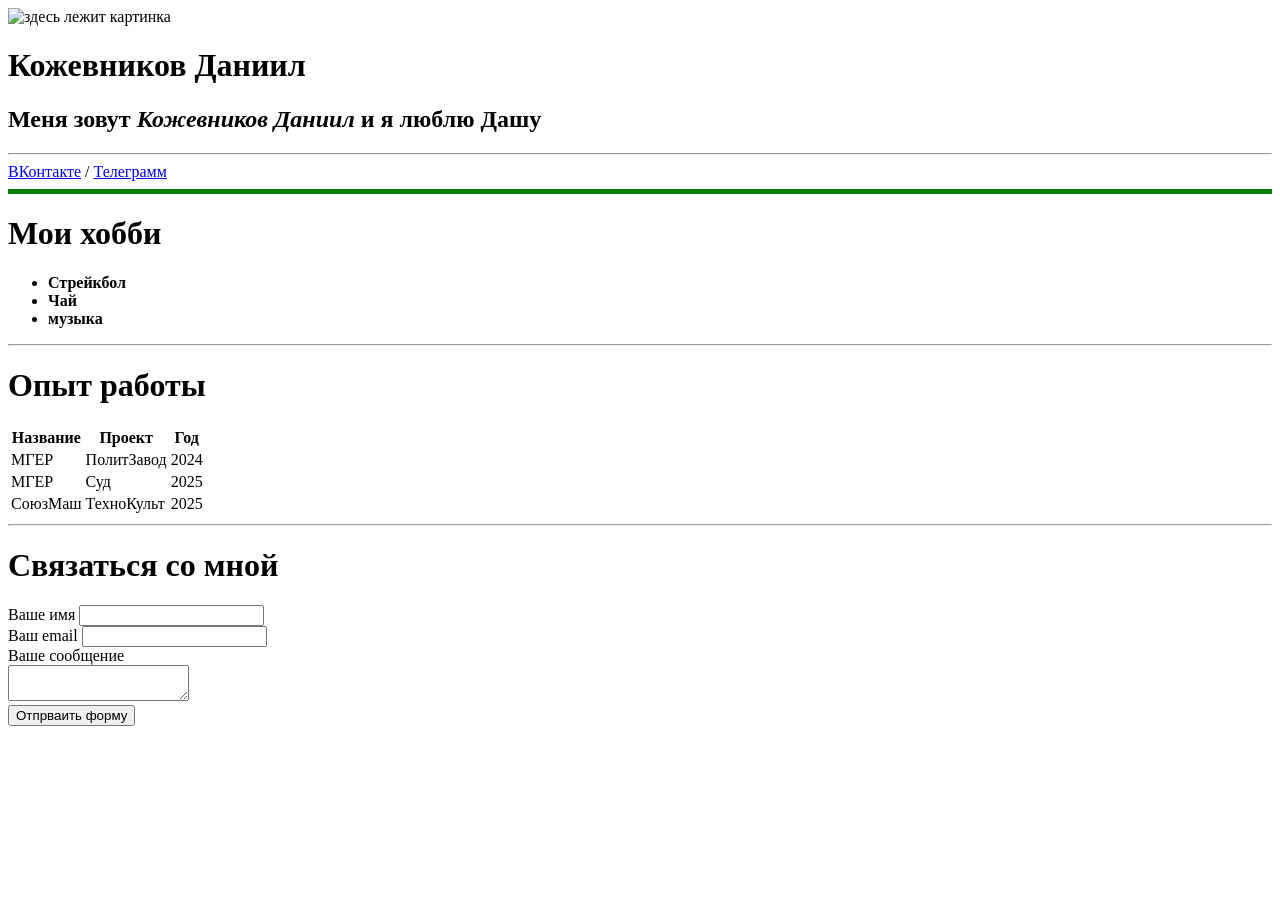
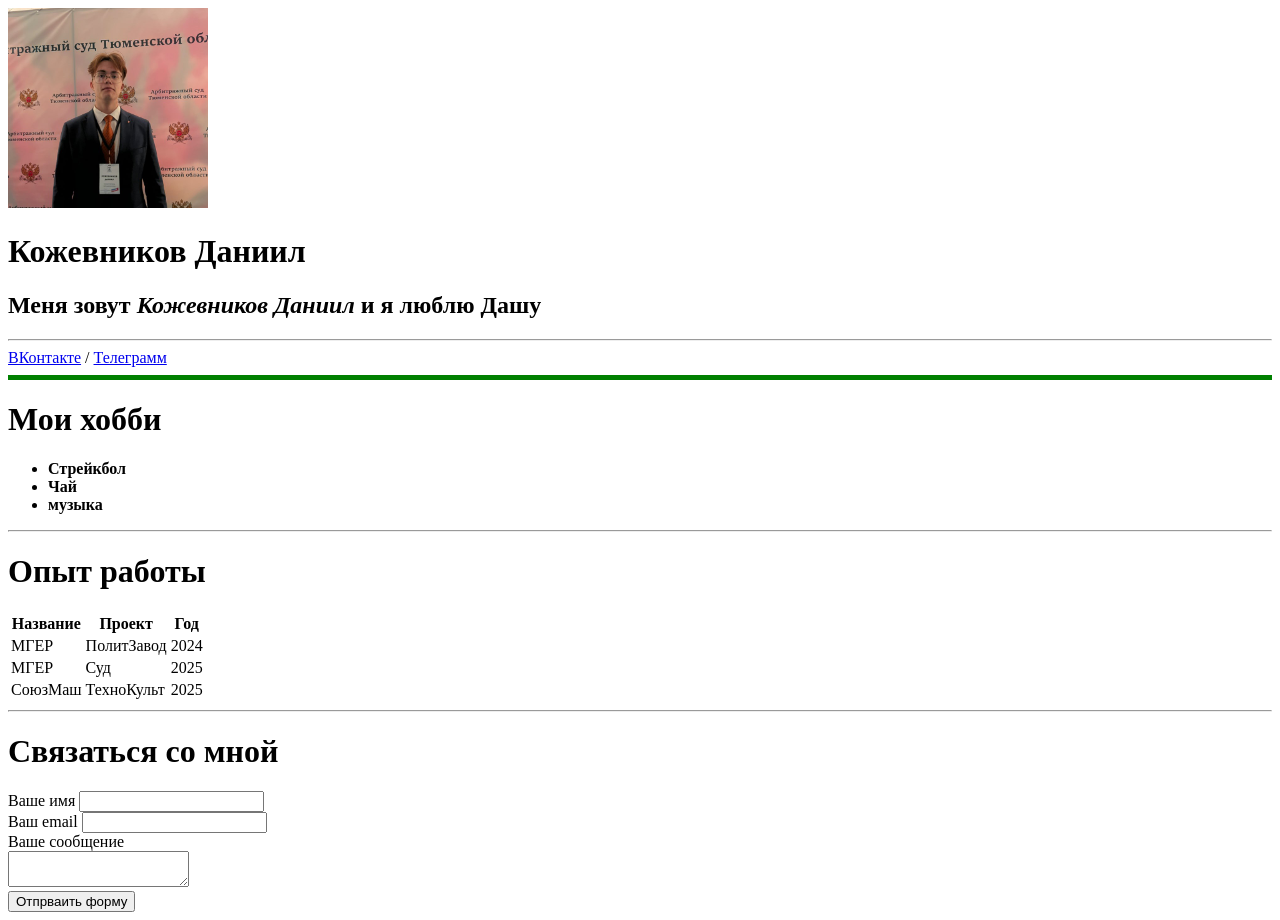
Before and after one commit to avimim12/resume, a plain HTML site: page index.html in a window 1280 px wide. Before the commit the page ends 800 px from the top, so only its background shows below. Drawn offline with Linux system fonts and the light colour scheme.

Commit message:
index.html

```diff
--- a/index.html
+++ b/index.html
@@ -6,7 +6,7 @@
     <title>PORTFOLIO</title>
 </head>
 <body>
-   <img src="img.jpg" width=" 200" alt="здесь лежит картинка">
+   <img src="index.jpg" width=" 200" alt="здесь лежит картинка">
    <h1>Кожевников Даниил</h1>
 <p><h2>Меня зовут <strong><em>Кожевников Даниил</em></strong> и я люблю Дашу</h2></p>
 <hr>
```
